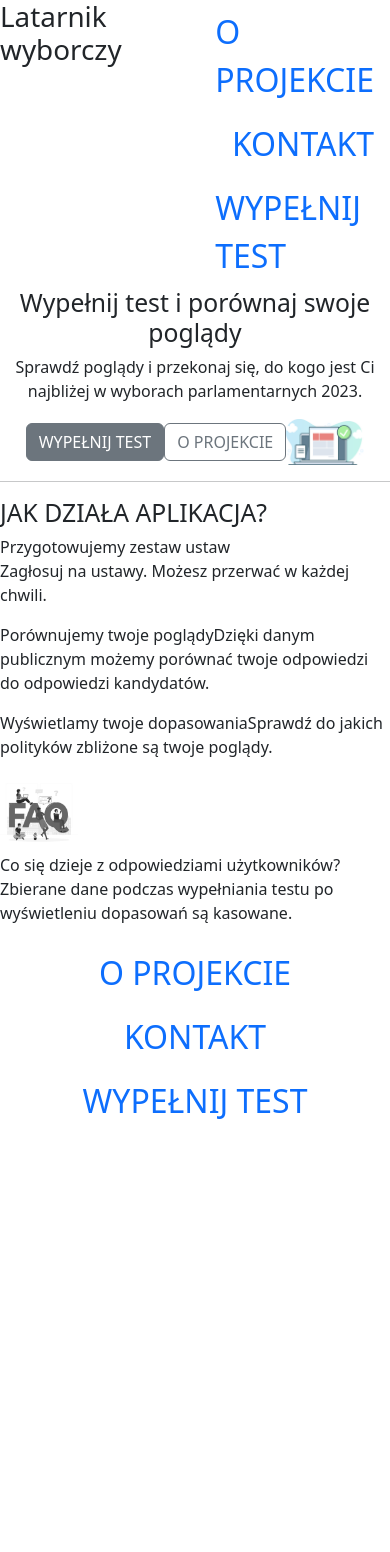
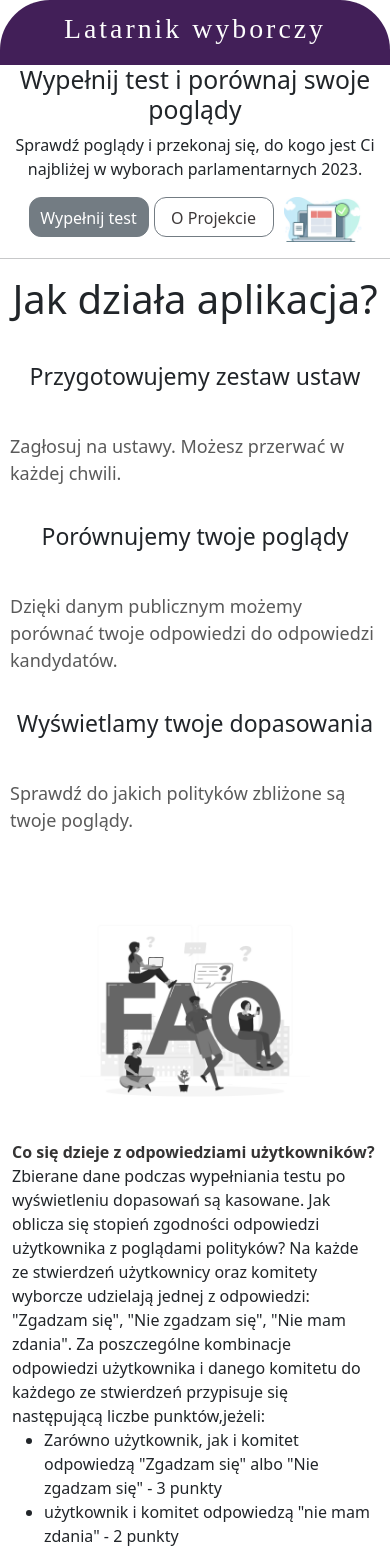
Before and after one commit to Pawlikss/projekt-latarnik, a JavaScript app: page / in a window 390 px wide. Shown: the top 1552 px of the page. Before the commit the page ends 1133 px from the top, so only its background shows below. Built offline with nearby package versions, Linux system fonts and the light colour scheme; the HTML template or start-up script is replaced by a standard one.

Commit message:
change the look of the home page

```diff
--- a/src/components/About.js
+++ b/src/components/About.js
@@ -1,19 +1,30 @@
+import styles from '../styl.css'
 const About = () => {
     return (
         <article>
-                <h2>JAK DZIAŁA APLIKACJA?</h2>
+            <h1 class="mainh1">Jak działa aplikacja?</h1>
+            <div className="flexBox">
+
+                <div className="flexElement">
                     <p>
-                    Przygotowujemy zestaw ustaw<br/>
-                    <span>Zagłosuj na ustawy. Możesz przerwać w każdej chwili.</span>
+
+                        <h3 className="title">Przygotowujemy zestaw ustaw</h3>
+                        <span className="paragraph">Zagłosuj na ustawy. Możesz przerwać w każdej chwili.</span>
                     </p>
+                </div>
+                <div className="flexElement">
                     <p>
-                    Porównujemy twoje poglądy
-                    <span>Dzięki danym publicznym możemy porównać twoje odpowiedzi do odpowiedzi kandydatów.</span>
+                        <h3 className="title">Porównujemy twoje poglądy</h3>
+                        <span className="paragraph"> Dzięki danym publicznym możemy porównać twoje odpowiedzi do odpowiedzi kandydatów.</span>
                     </p>
+                </div>
+                <div className="flexElement">
                     <p>
-                    Wyświetlamy twoje dopasowania
-                    <span>Sprawdź do jakich polityków zbliżone są twoje poglądy.</span>
+                        <h3 className="title"> Wyświetlamy twoje dopasowania</h3>
+                        <span className="paragraph"> Sprawdź do jakich polityków zbliżone są twoje poglądy.</span>
                     </p>
+                </div>
+            </div>
         </article>
     );
 }
--- a/src/components/BottomNav.js
+++ b/src/components/BottomNav.js
@@ -1,18 +1,15 @@
 import { Link } from 'react-router-dom'
-
+import styles from '../styl.css'
 const BottomNav = () => {
     return (
-        <ul className="nav justify-content-center pad">
-            <li className="nav-item">
-                <Link className="nav-link" to="/">O PROJEKCIE</Link>
-            </li>
-            <li className="nav-item">
-                <Link className="nav-link" to="/">KONTAKT</Link>
-            </li>
-            <li className="nav-item">
-                <Link className="nav-link" to="/test">WYPEŁNIJ TEST</Link>
-            </li>
-        </ul>
+        <div className="footer">
+            <div className="FooterItem">
+                <Link className="link" to="/">O projekcie</Link>
+            </div>
+            <div className="FooterItem">
+                <Link className="link" to="/">Kontakt</Link>
+            </div>
+        </div>
     );
 }
 
--- a/src/components/FAQ.js
+++ b/src/components/FAQ.js
@@ -1,11 +1,27 @@
+import styles from '../styl.css'
 const FAQ = () => {
     return (
         <article>
-            <img src="faq.jpg" alt="FAQ" height="20%" width="20%"/>
-            <p>
-                Co się dzieje z odpowiedziami użytkowników?<br/>
-                <span>Zbierane dane podczas wypełniania testu po wyświetleniu dopasowań są kasowane.</span>
-            </p>
+            <div className='container'>
+                <div className="cen"><img className='img' src="faq.jpg" alt="FAQ" /></div>
+
+                <div className="text">
+                    <p>
+                        <span className="weight"> Co się dzieje z odpowiedziami użytkowników?</span><br />
+                        Zbierane dane podczas wypełniania testu po wyświetleniu dopasowań są kasowane.
+                        Jak oblicza się stopień zgodności odpowiedzi użytkownika z poglądami polityków?
+                        Na każde ze stwierdzeń użytkownicy oraz komitety wyborcze udzielają jednej z odpowiedzi: "Zgadzam się", "Nie zgadzam się", "Nie mam zdania". Za poszczególne kombinacje odpowiedzi użytkownika i danego komitetu do każdego ze stwierdzeń przypisuje się następującą liczbe punktów,jeżeli:
+                        <ul>
+                            <li>Zarówno użytkownik, jak i komitet odpowiedzą "Zgadzam się" albo "Nie zgadzam się" - 3 punkty</li>
+                            <li>użytkownik i komitet odpowiedzą "nie mam zdania" - 2 punkty</li>
+                            <li>użytkownik albo komitet odpowie "Zgadzam się" albo "Nie zgadzam się", a druga strona odpowie "Nie mam zdania" - 1 punkt</li>
+                            <li>jedna strona odpowie "Zgadzam się", a druga "Nie zgadzam się" - 0 punktów</li>
+                        </ul>
+                        Kolejnym krokiem jest dodanie punktów przypisanych do poszczególnych stwierdzeń - dla każdego z komitetów. Następnie uzyskane w ten sposób sumy punktów są dzielone przez maksymalną możliwą do zdobycia liczbe punktów.<br />
+                        Otrzymane w ten sposób wyniki są przedstawiane w postaci wykresu procentowej zgodności odpowiedzi użytkownika z odpowiedziami każdego z komitetów wyborczych.
+                    </p>
+                </div>
+            </div>
         </article>
     );
 }
--- a/src/components/Header.js
+++ b/src/components/Header.js
@@ -1,10 +1,9 @@
 import Navigation from "./Navigation";
-
+import styles from "../styl.css"
 const Header = () => {
     return (
-        <header className="grid-container">
+        <header className="headerPage">
             <h1>Latarnik wyborczy</h1>
-            <Navigation/>
         </header>
     );
 }
--- a/src/components/MainArticle.js
+++ b/src/components/MainArticle.js
@@ -1,11 +1,12 @@
+import styles from '../styl.css'
 const MainArticle = () => {
     return (
         <article className="center">
-                <h2>Wypełnij test i porównaj swoje poglądy</h2>
-                <p>Sprawdź poglądy i przekonaj się, do kogo jest Ci najbliżej w wyborach parlamentarnych 2023.</p>
-                <button className="btn btn-secondary">WYPEŁNIJ TEST</button>
-                <button className="btn btn-outline-secondary">O PROJEKCIE</button>
-                <img src="seo_illustrations_7.png" alt="Ilustracja monitora" width="20%" height="20%"/>
+            <h2>Wypełnij test i porównaj swoje poglądy</h2>
+            <p>Sprawdź poglądy i przekonaj się, do kogo jest Ci najbliżej w wyborach parlamentarnych 2023.</p>
+            <button className="button1">Wypełnij test</button>
+            <button className="button2">O Projekcie</button>
+            <img src="seo_illustrations_7.png" alt="Ilustracja monitora" width="20%" height="20%" />
         </article>
     );
 }
--- /dev/null
+++ b/src/styl.css
@@ -0,0 +1,270 @@
+.headerPage {
+    color: rgb(253, 253, 253);
+    text-align: center;
+    background-color: rgb(66, 31, 88);
+    padding: 12px;
+    border-top-left-radius: 50px;
+    border-top-right-radius: 50px;
+    width: 100%;
+    font-family: Reznik;
+    letter-spacing: 3px;
+}
+
+.faqtext {
+    color: rgb(75, 73, 73);
+    float: right;
+}
+
+.weight {
+    font-weight: bold;
+    color: rgb(53, 52, 52);
+}
+
+.mainh1 {
+    text-align: center;
+    font-size: 42px;
+    margin-bottom: 30px;
+}
+
+.flexBox {
+    display: flex;
+    width: 100%;
+    justify-content: center;
+}
+
+.flexElement {
+    padding: 20px;
+}
+
+.title {
+    margin-bottom: 10px;
+    font-size: 22px;
+    height: 60px;
+    text-align: center;
+}
+
+.paragraph {
+    color: rgb(90, 90, 90);
+}
+
+.button1 {
+    background-color: #6c757d;
+    border: 1px solid #6c757d;
+    border-radius: 12px;
+    padding: 8px;
+    color: white;
+    transition: 150ms background-color linear;
+    width: 120px;
+    height: 40px;
+    margin-right: 5px;
+    opacity: 95%;
+}
+
+.button2 {
+    background-color: rgb(255, 255, 255);
+    border: 1px solid #6c757d;
+    border-radius: 12px;
+    padding: 8px;
+    color: rgb(0, 0, 0);
+    margin-right: 10px;
+    width: 120px;
+    height: 40px;
+    color: rgb(53, 48, 48);
+    transition: 150ms background-color linear;
+    opacity: 95%;
+}
+
+.button1:hover {
+    background-color: #5b646c;
+    border: 1px solid #6c757d;
+    opacity: 100%;
+}
+
+.button2:hover {
+    background-color: #5b646c;
+    color: white;
+    border: 1px solid #6c757d;
+    opacity: 100%;
+}
+
+.button1:active {
+    background-color: #7D868e;
+}
+
+.button2:active {
+    background-color: #7D868e;
+}
+
+.footer {
+    background-color: rgb(243, 240, 240);
+    display: flex;
+    justify-content: center;
+    padding: 20px;
+    position: relative;
+    border-bottom-left-radius: 50px;
+    border-bottom-right-radius: 50px;
+    clear: both;
+}
+
+.FooterItem {
+    padding: 1vw 5vw;
+    text-align: center;
+    font-size: 20px;
+}
+
+.link {
+    color: rgb(73, 73, 73);
+    text-decoration: none;
+    transition: 150ms color linear;
+}
+
+.link:hover {
+    color: rgb(19, 18, 18);
+}
+
+.link:active {
+    color: rgb(73, 73, 73);
+}
+
+#line {
+    position: relative;
+}
+
+.cen {
+
+    width: 300px;
+}
+
+#line::after {
+    content: '';
+    display: block;
+    height: 60%;
+    width: 1px;
+    right: 0;
+    top: 20%;
+    background-color: rgb(73, 73, 73);
+    position: absolute;
+}
+
+
+.container {
+    margin-top: 30px;
+}
+
+.img {
+    float: left;
+    padding: 10px;
+    width: 300px;
+}
+
+@media only screen and (max-width: 920px) {
+    .title {
+        margin-bottom: 30px;
+    }
+}
+
+@media only screen and (max-width: 660px) {
+    .title {
+        font-size: 20px;
+    }
+}
+
+@media only screen and (max-width: 530px) {
+    .mainh1 {
+        font-size: 40px;
+    }
+
+    .title {
+        font-size: 17px;
+        margin-bottom: 20px;
+    }
+
+    .img {
+        float: none;
+
+    }
+
+    .cen {
+        margin-left: auto;
+        margin-right: auto;
+    }
+}
+
+@media only screen and (max-width: 450px) {
+    .mainh1 {
+        font-size: 35px;
+    }
+
+    .title {
+        font-size: 16px;
+        margin-bottom: 10px;
+    }
+
+    .paragraph {
+        font-size: 14px;
+    }
+
+    .flexElement {
+        padding: 10px;
+    }
+}
+
+@media only screen and (max-width: 400px) {
+    .flexBox {
+        flex-direction: column;
+    }
+
+    .title {
+        font-size: 23px;
+    }
+
+    .paragraph {
+        font-size: 18px;
+    }
+
+    .mainh1 {
+        font-size: 40px;
+    }
+
+    .img {
+        width: 250px;
+    }
+
+    .cen {
+        width: 250px;
+    }
+}
+
+@media only screen and (max-width: 350px) {
+    .img {
+        width: 200px;
+    }
+
+    .cen {
+        width: 200px;
+        margin: 0;
+    }
+}
+
+@media only screen and (max-width: 280px) {
+    .headerPage>h1 {
+        font-size: 22px;
+    }
+
+    .FooterItem {
+        font-size: 15px;
+    }
+
+    .title {
+        margin-bottom: 15px;
+        font-size: 20px;
+    }
+
+    .img {
+        width: 170px;
+    }
+
+    .cen {
+        width: 170px;
+    }
+}
```
Lines whose indentation alone changed are shown as unchanged.
